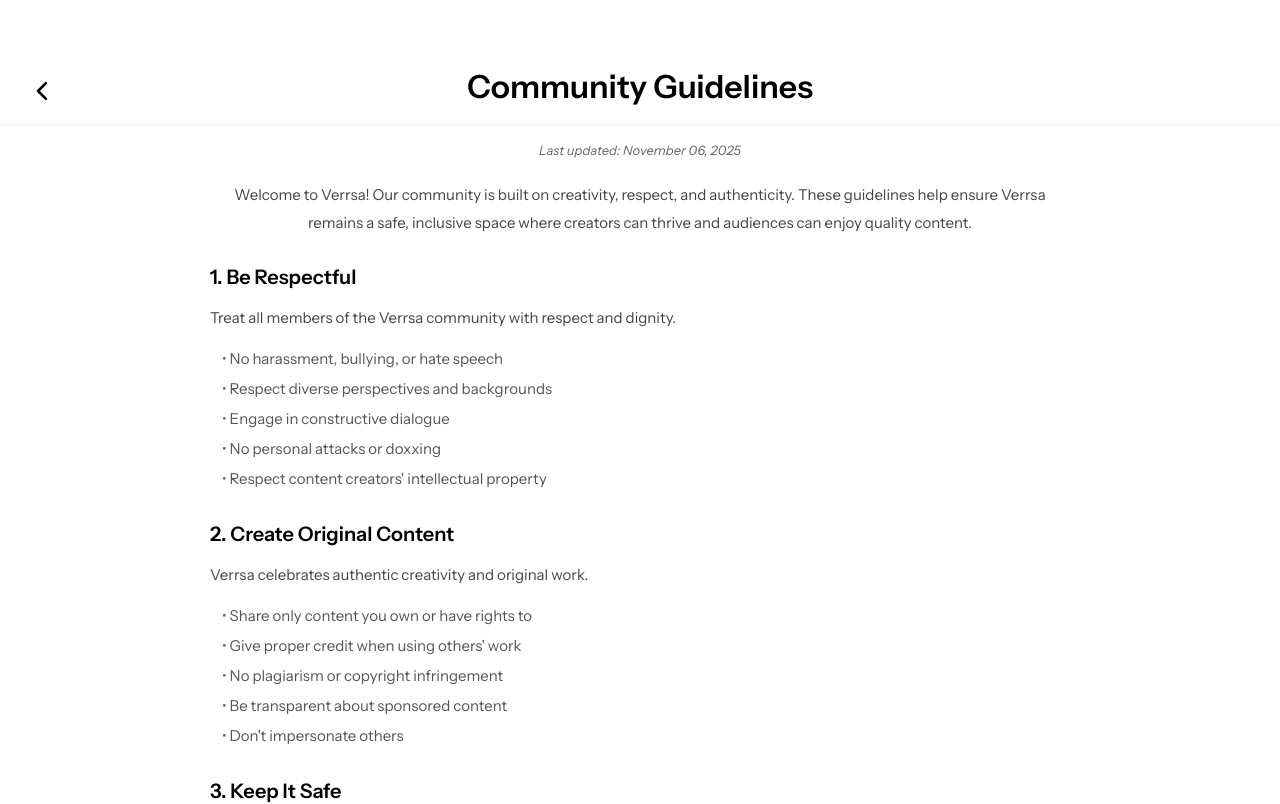
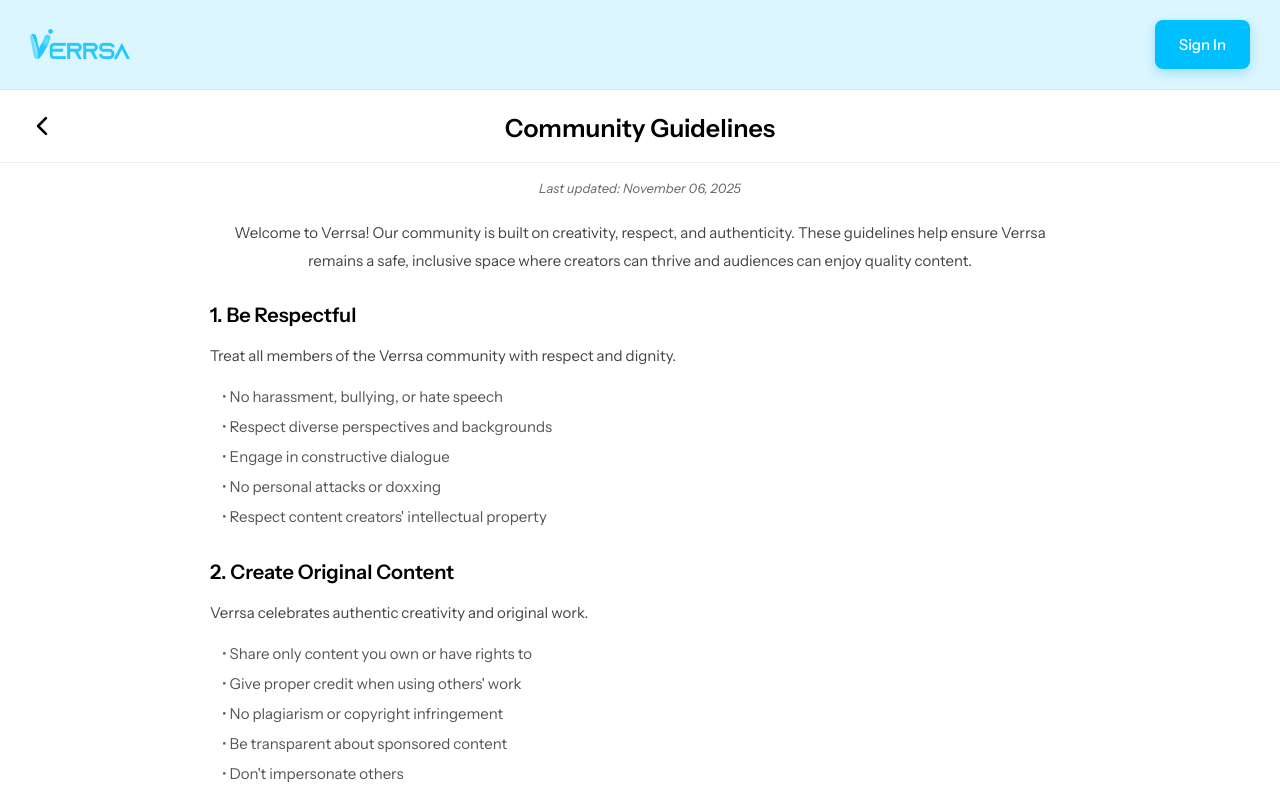
Before and after one commit to timgamerx/verrsawebgoeslive, a Next.js app: page /community-guidelines in a window 1280 px wide. Shown: the top 804 px of the page. Built offline with nearby package versions, Linux system fonts and the light colour scheme; no server answers.

Commit message:
update latest changes

```diff
--- a/pages/community-guidelines.tsx
+++ b/pages/community-guidelines.tsx
@@ -9,6 +9,21 @@
 
   return (
     <div style={styles.container}>
+
+      <div style={styles.headerInfo}>
+        <img
+          src="/verrsa-logo.png"
+          alt="Verrsa"
+          style={styles.logo}
+          onError={(e) => {
+            (e.target as HTMLImageElement).style.display = "none";
+          }}
+        />
+        <button style={styles.signInButton} onClick={() => router.push('/auth')}>
+          <span style={styles.signInButtonText}>Sign In</span>
+        </button>
+      </div>
+
       {/* Back Button */}
       <button
         style={styles.backButton}
@@ -289,6 +304,40 @@
     position: "relative",
     fontFamily: "'Instrument Sans', sans-serif",
   },
+  headerInfo: {
+          display: "flex",
+          justifyContent: "space-between",
+          alignItems: "center",
+          backgroundColor: "#dcf6ff",
+          padding: "20px 40px",
+          borderBottom: "1px solid rgba(0, 0, 0, 0.05)",
+          position: "sticky" as const,
+          top: 0,
+          marginBottom: 0,
+          zIndex: 100,
+        } as React.CSSProperties,
+        logo: {
+          width: "100px",
+          height: "35px",
+          marginLeft: "-10px",
+          objectFit: "contain" as const,
+        } as React.CSSProperties,
+        signInButton: {
+           backgroundColor: "#00bfff",
+          padding: "12px 24px",
+          borderRadius: "8px",
+          border: "none",
+          marginRight: "-10px",
+          cursor: "pointer",
+          boxShadow: "0 4px 12px rgba(14, 165, 233, 0.3)",
+          transition: "all 0.2s ease",
+        },
+        signInButtonText: {
+          color: "#fff",
+          fontSize: "15px",
+          fontWeight: "500",
+          fontFamily: "'Instrument Sans', sans-serif",
+        },
   backButton: {
     position: "absolute",
     top: "69px",
@@ -302,17 +351,18 @@
     display: "flex",
     alignItems: "center",
     justifyContent: "center",
+     marginTop: "35px",
   },
   header: {
     display: "flex",
     alignItems: "center",
     justifyContent: "center",
-    paddingTop: "69px",
+    paddingTop: "25px",
     paddingBottom: "20px",
     borderBottom: "1px solid #eee",
   },
   title: {
-    fontSize: "32px",
+    fontSize: "25px",
     fontWeight: "600",
     color: "#000",
     margin: 0,
--- a/pages/privacy.tsx
+++ b/pages/privacy.tsx
@@ -9,6 +9,21 @@
 
   return (
     <div style={styles.container}>
+
+      <div style={styles.headerInfo}>
+        <img
+          src="/verrsa-logo.png"
+          alt="Verrsa"
+          style={styles.logo}
+          onError={(e) => {
+            (e.target as HTMLImageElement).style.display = "none";
+          }}
+        />
+        <button style={styles.signInButton} onClick={() => router.push('/auth')}>
+          <span style={styles.signInButtonText}>Sign In</span>
+        </button>
+      </div>
+
       {/* Back Button */}
       <button
         style={styles.backButton}
@@ -450,6 +465,40 @@
     position: "relative",
     fontFamily: "'Instrument Sans', sans-serif",
   },
+  headerInfo: {
+        display: "flex",
+        justifyContent: "space-between",
+        alignItems: "center",
+        backgroundColor: "#dcf6ff",
+        padding: "20px 40px",
+        borderBottom: "1px solid rgba(0, 0, 0, 0.05)",
+        position: "sticky" as const,
+        top: 0,
+        marginBottom: 0,
+        zIndex: 100,
+      } as React.CSSProperties,
+      logo: {
+        width: "100px",
+        height: "35px",
+        marginLeft: "-10px",
+        objectFit: "contain" as const,
+      } as React.CSSProperties,
+      signInButton: {
+         backgroundColor: "#00bfff",
+        padding: "12px 24px",
+        borderRadius: "8px",
+        border: "none",
+        marginRight: "-10px",
+        cursor: "pointer",
+        boxShadow: "0 4px 12px rgba(14, 165, 233, 0.3)",
+        transition: "all 0.2s ease",
+      },
+      signInButtonText: {
+        color: "#fff",
+        fontSize: "15px",
+        fontWeight: "500",
+        fontFamily: "'Instrument Sans', sans-serif",
+      },
   backButton: {
     position: "absolute",
     top: "69px",
@@ -463,12 +512,13 @@
     display: "flex",
     alignItems: "center",
     justifyContent: "center",
+    marginTop: "35px",
   },
   header: {
     display: "flex",
     alignItems: "center",
     justifyContent: "center",
-    paddingTop: "69px",
+    paddingTop: "20px",
     paddingBottom: "20px",
     borderBottom: "1px solid #eee",
   },
--- a/pages/terms.tsx
+++ b/pages/terms.tsx
@@ -9,8 +9,24 @@
   const router = useRouter();
 
   return (
-    <div style={styles.scrollView}>
+    <div >
+
+        <div style={styles.headerInfo}>
+        <img
+          src="/verrsa-logo.png"
+          alt="Verrsa"
+          style={styles.logo}
+          onError={(e) => {
+            (e.target as HTMLImageElement).style.display = "none";
+          }}
+        />
+        <button style={styles.signInButton} onClick={() => router.push('/auth')}>
+          <span style={styles.signInButtonText}>Sign In</span>
+        </button>
+      </div>
+
       <div style={styles.container}>
+
         <div style={styles.header}>
           <button
             style={styles.backButton}
@@ -256,6 +272,40 @@
     backgroundColor: "#fff",
     fontFamily: "'Instrument Sans', sans-serif",
   },
+  headerInfo: {
+      display: "flex",
+      justifyContent: "space-between",
+      alignItems: "center",
+      backgroundColor: "#dcf6ff",
+      padding: "20px 40px",
+      borderBottom: "1px solid rgba(0, 0, 0, 0.05)",
+      position: "sticky" as const,
+      top: 0,
+      marginBottom: 0,
+      zIndex: 100,
+    } as React.CSSProperties,
+    logo: {
+      width: "100px",
+      height: "35px",
+      marginLeft: "-10px",
+      objectFit: "contain" as const,
+    } as React.CSSProperties,
+    signInButton: {
+       backgroundColor: "#00bfff",
+      padding: "12px 24px",
+      borderRadius: "8px",
+      border: "none",
+      marginRight: "-10px",
+      cursor: "pointer",
+      boxShadow: "0 4px 12px rgba(14, 165, 233, 0.3)",
+      transition: "all 0.2s ease",
+    },
+    signInButtonText: {
+      color: "#fff",
+      fontSize: "15px",
+      fontWeight: "500",
+      fontFamily: "'Instrument Sans', sans-serif",
+    },
   header: {
     display: "flex",
     alignItems: "center",
```
